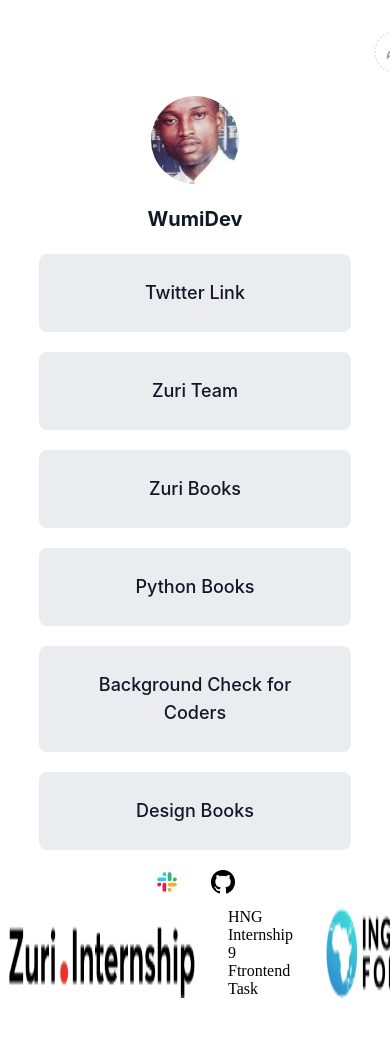
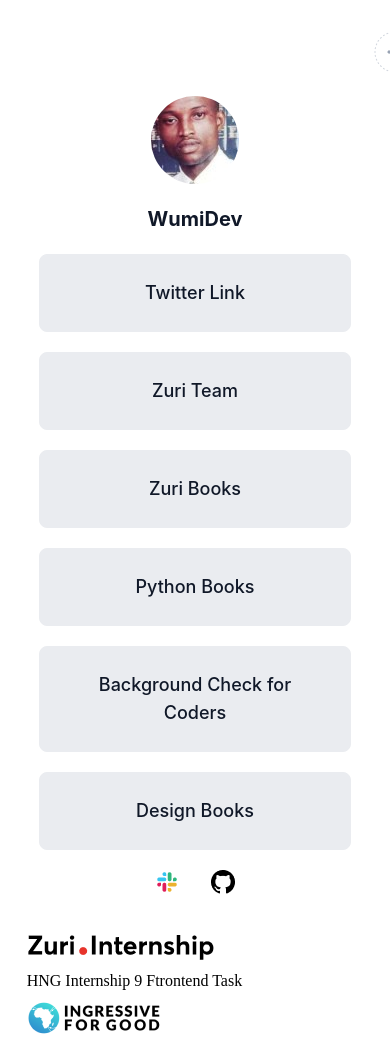
Before and after one commit to WumiDev/profile-page, a React (Create React App) app: page / in a window 390 px wide. Shown: the top 1042 px of the page. Before the commit the page ends 1006 px from the top, so only its background shows below. Built offline with nearby package versions, Linux system fonts and the light colour scheme.

Commit message:
add mobile css

```diff
--- a/src/style.css
+++ b/src/style.css
@@ -141,3 +141,29 @@
 #footer-text {
     align-self: center;
 }
+
+@media screen and (max-width: 650px) {
+    #avatar_share {
+        /* width: 88px;
+        height: 88px;
+        padding: 0px;
+        position: relative;
+        left: 200px;
+        border-radius: 275px; */
+        background: url("./images/avatar-share-btn_mobile.png") no-repeat center;
+    }
+
+    .socials-container {
+        margin-bottom: 30px;
+    }
+
+    .footer-container {
+        flex-direction: column;
+        row-gap: 12px;
+        align-items: flex-start;
+        margin-left: 5%;
+    }
+    #footer-text {
+            align-self:flex-start;
+    }
+}
```
